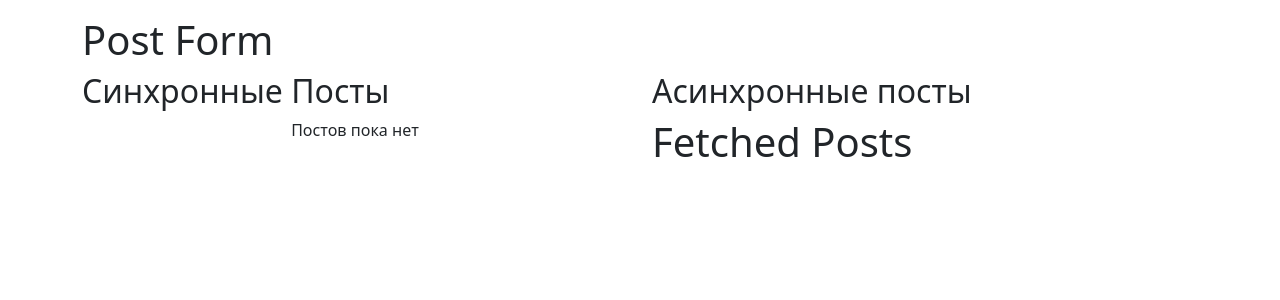
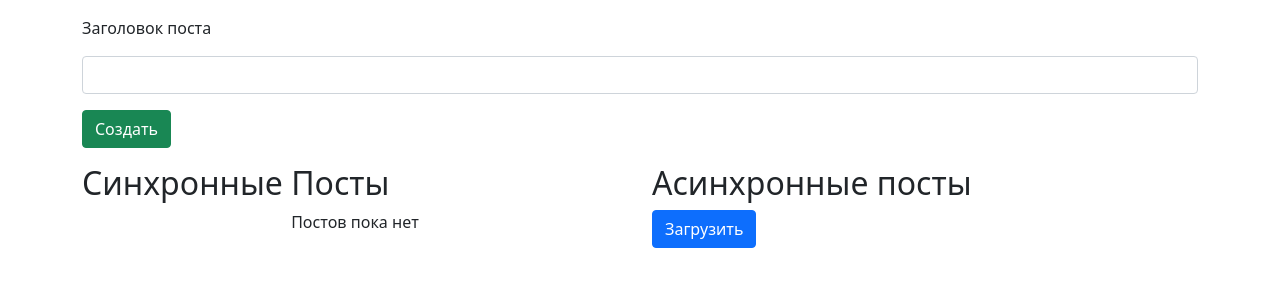
Before and after one commit to Alex21777now/react-redux-course, a React (Create React App) app: page / in a window 1280 px wide. Shown: the top 300 px of the page. Built offline with nearby package versions, Linux system fonts and the light colour scheme.

Commit message:
add button and form

```diff
--- a/src/components/FetchedPosts.js
+++ b/src/components/FetchedPosts.js
@@ -1,9 +1,9 @@
 import React from 'react'
+import Post from './Post'
 
-export default () => {
-  return (
-    <div>
-      <h1>Fetched Posts</h1>
-    </div>
-  )
+export default ({ posts }) => {
+  if (!posts.lenght) {
+    return <button className="btn btn-primary">Загрузить</button>
+  }
+return posts.map(post => <Post post={post} key={post} />)
 }
--- a/src/components/PostForm.js
+++ b/src/components/PostForm.js
@@ -7,11 +7,22 @@ export default class PostForm extends React.Component {
     this.state = {}
   }
 
+  submitHandler = event => {
+    event.preventDefault()
+  }
+
   render() {
     return (
-           <div>
-             <h1>Post Form</h1>
-           </div>
+           <form onSubmit={this.submitHandler}>
+             <div className="mb-3">
+                  <label htmlFor="title">Заголовок поста</label>
+                  <p></p>
+                  <input type="text" className="form-control" id="title" />
+             </div>
+             <button className="btn btn-success" type="submit">Создать</button>
+             <p></p>
+             <p></p>
+           </form>
            )
   }
 }
```
